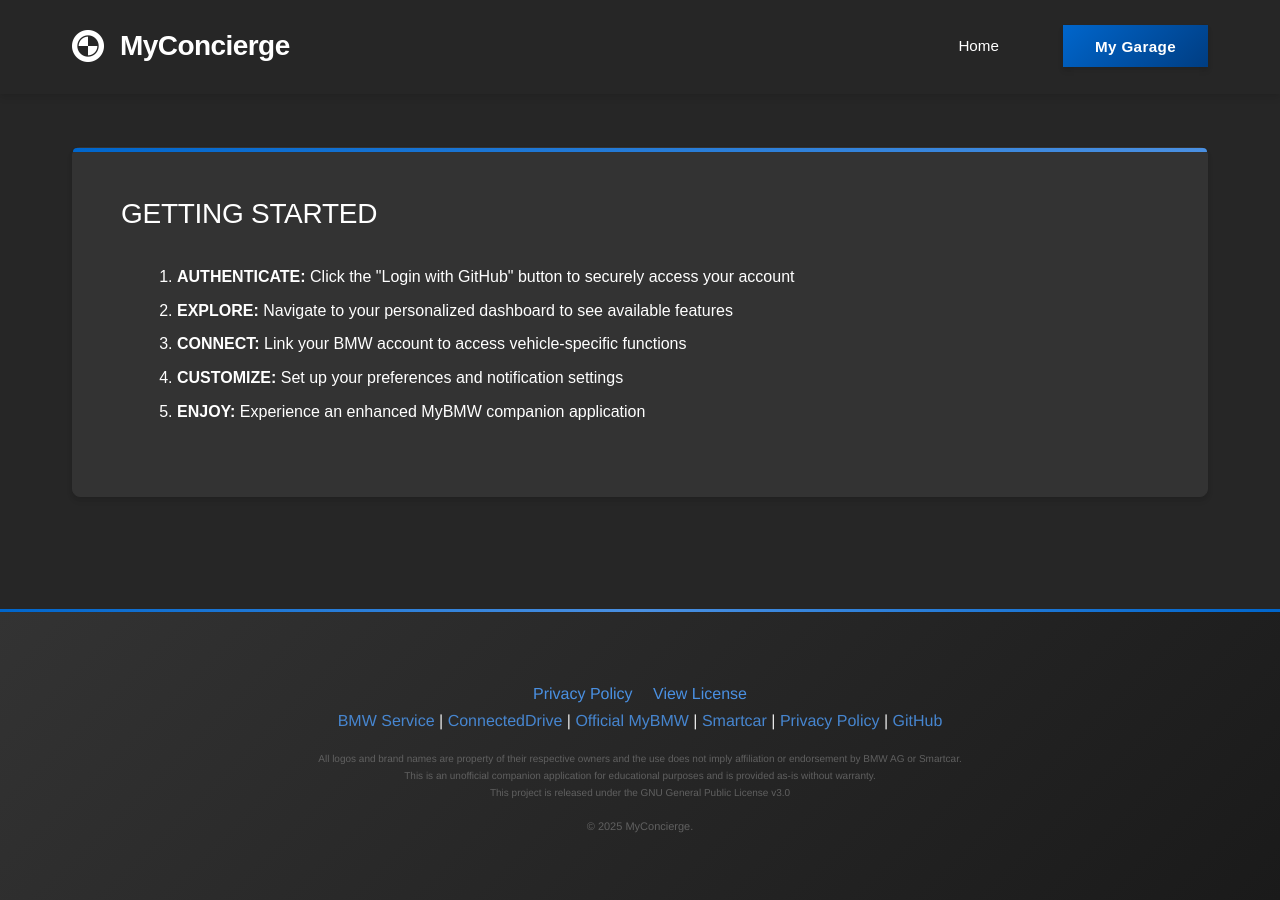
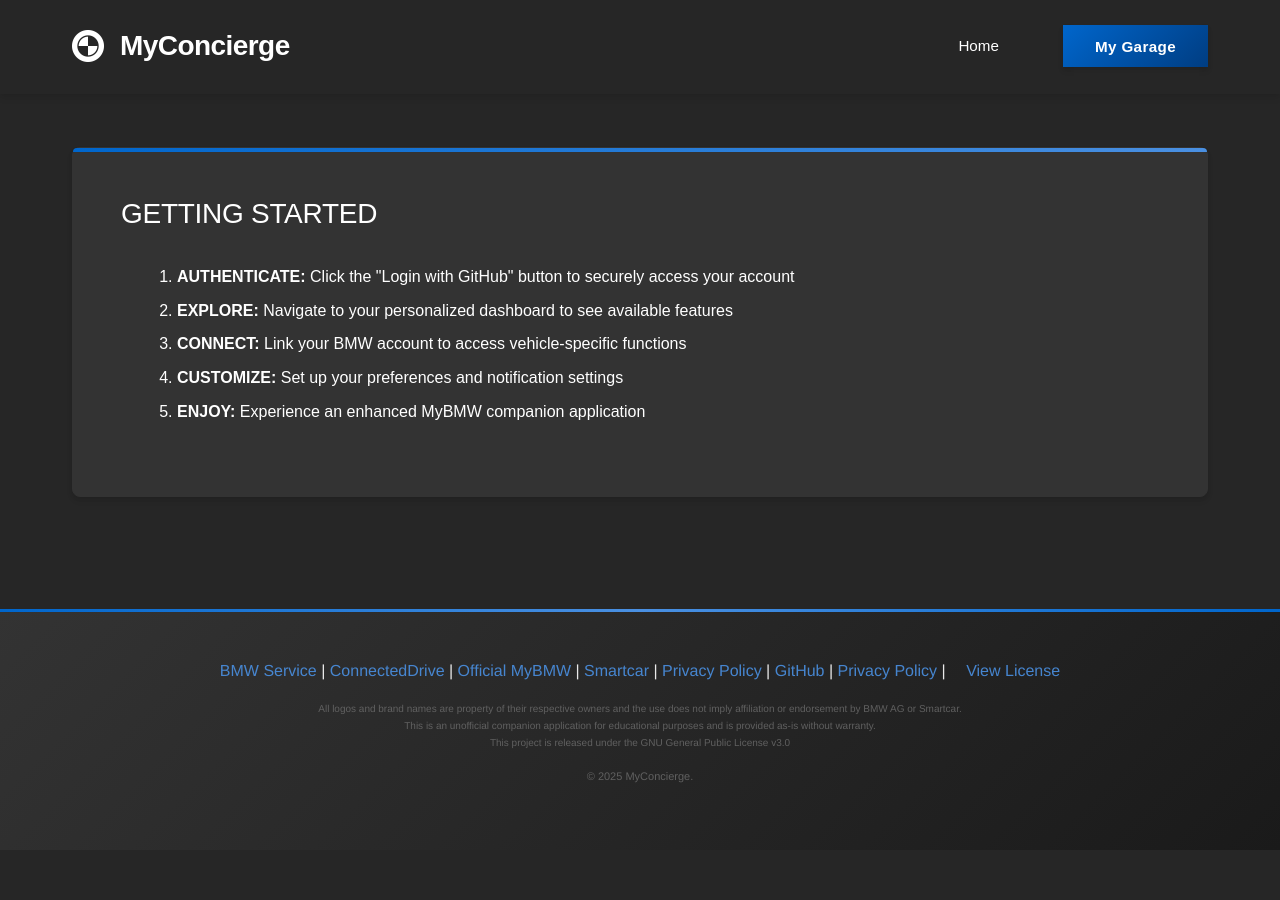
Before and after one commit to chatala1/BMW-Concierge, a Jekyll site: the page built from index.html, in a window 1280 px wide and 900 px high, scrolled down 2182 px. Built offline with Jekyll 4.4.1, drawn with Linux system fonts in a browser that asks for light colours; some web fonts are replaced; after the commit the page ends 3032 px from its top, so only the background shows below that.

Commit message:
Update default.html

```diff
--- a/_layouts/default.html
+++ b/_layouts/default.html
@@ -64,17 +64,15 @@
 
     <footer class="site-footer">
         <div class="footer-container">
-            <div style="margin-top: 1.5rem;">
-                <a href="{{ '/privacy.html' | relative_url }}" class="#">Privacy Policy</a>
-                <a href="https://github.com/chatala1/BMW-Concierge/blob/main/LICENSE" target="_blank" class="#" style="margin-left: 1rem;">View License</a>
-            </div>
             <p>
                 <a href="https://www.bmw.com/en/footer/service-and-support.html" target="_blank">BMW Service</a> |
                 <a href="https://www.bmw.com/en/automotive-life/connected-drive.html" target="_blank">ConnectedDrive</a> |
                 <a href="https://www.bmw.com/en/myaccount.html" target="_blank">Official MyBMW</a> |
                 <a href="https://smartcar.com" target="_blank">Smartcar</a> |
                 <a href="{{ '/privacy.html' | relative_url }}">Privacy Policy</a> |
-                <a href="https://github.com/{{ site.github_username }}/BMW-Concierge" target="_blank">GitHub</a>
+                <a href="https://github.com/{{ site.github_username }}/BMW-Concierge" target="_blank">GitHub</a> |
+                <a href="{{ '/privacy.html' | relative_url }}" class="#">Privacy Policy</a> |
+                <a href="https://github.com/chatala1/BMW-Concierge/blob/main/LICENSE" target="_blank" class="#" style="margin-left: 1rem;">View License</a>
             </p>
 
             <p class="legal">All logos and brand names are property of their respective owners and the use does not imply affiliation or endorsement by BMW AG or Smartcar.<br>
```
